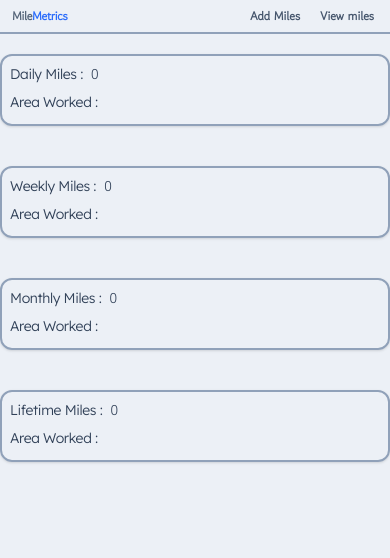
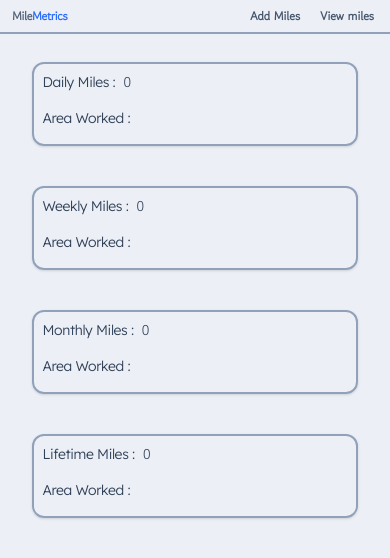
Before and after one commit to TFS405/mile-metrics, a React (Vite) app: page /view-miles in a window 390 px wide. Shown: the top 558 px of the page. Built offline with nearby package versions, Linux system fonts and the light colour scheme.

Commit message:
refactor: 💡 refine responsive layout for mileage display
is not yet finished

```diff
--- a/src/features/mileage/AddMiles.jsx
+++ b/src/features/mileage/AddMiles.jsx
@@ -25,7 +25,7 @@ export default function AddMilesForm() {
 		<Form
 			onSubmit={handleSubmit}
 			method="POST"
-			className="flex max-h-[min(80vh,800px)] min-h-fit flex-1 flex-col gap-4 rounded-xl border-2 border-slate-300/75 p-3 shadow-sm sm:w-full sm:gap-6"
+			className="flex max-h-[min(80vh,800px)] min-h-fit flex-1 flex-col gap-2 rounded-xl border-2 border-slate-300/75 p-3 shadow-sm sm:w-full sm:gap-6"
 		>
 			<section className="flex flex-1 flex-col justify-evenly">
 				<div className="flex flex-1 flex-col">
@@ -39,7 +39,7 @@ export default function AddMilesForm() {
 						id="form-date"
 						name="date"
 						type="date"
-						className="rounded-xl border-2 border-slate-200/80 bg-white p-1 placeholder-slate-500/0 sm:p-3"
+						className="mb-3 rounded-xl border-2 border-slate-200/80 bg-white p-1 placeholder-slate-500/0 sm:p-3"
 					/>
 				</div>
 
@@ -55,7 +55,7 @@ export default function AddMilesForm() {
 						name="initialMiles"
 						type="number"
 						placeholder="odometer beginning"
-						className="rounded-xl border-2 border-slate-200/80 bg-white p-1 sm:p-3"
+						className="mb-3 rounded-xl border-2 border-slate-200/80 bg-white p-1 sm:p-3"
 					/>
 				</div>
 
@@ -77,7 +77,7 @@ export default function AddMilesForm() {
 			</section>
 
 			<fieldset className="flex flex-1 flex-col justify-evenly text-xs">
-				<legend className="mb-2 border-b border-b-slate-400 pb-1.5 text-center text-xs font-semibold tracking-widest text-slate-500 sm:text-sm">
+				<legend className="mb-3 border-b border-b-slate-400 pb-1.5 text-center text-xs font-semibold tracking-widest text-slate-500 sm:text-sm">
 					Please select all areas involved
 				</legend>
 
--- a/src/features/mileage/MileageDisplay.tsx
+++ b/src/features/mileage/MileageDisplay.tsx
@@ -66,8 +66,8 @@ export default function MileageDisplay({ config }) {
 	const mode = selectedConfig[config];
 
 	return (
-		<section className="max-h-1/4 rounded-xl border-2 border-slate-400 p-2 text-sm tracking-tight text-slate-700 shadow-sm sm:m-10 sm:text-2xl">
-			<dl className="space-y-2">
+		<section className="rounded-xl border-2 border-slate-400 p-2 text-sm tracking-tight text-slate-700 shadow-sm sm:m-10 sm:text-2xl">
+			<dl className="flex max-h-full shrink-0 flex-col space-y-2">
 				<div className="flex gap-2">
 					<dt className="tracking font-display font-light">
 						{mode.timeFrame} Miles :{' '}
@@ -75,7 +75,7 @@ export default function MileageDisplay({ config }) {
 					<dd>{mode.totalMiles}</dd>
 				</div>
 
-				<div>
+				<div className="mt-2 min-h-0 overflow-y-auto">
 					<dt className="tracking font-display font-light">Area Worked :</dt>
 					<dd className="font-display flex text-sm font-light">
 						{<RenderAreaItems areas={mode.areas} />}
@@ -87,7 +87,7 @@ export default function MileageDisplay({ config }) {
 }
 function RenderAreaItems({ areas }) {
 	return (
-		<ul className="mt-1 columns-4 gap-6 tracking-tight">
+		<ul className="mt-2 grid grid-cols-2 gap-2 sm:grid-cols-4">
 			{areas?.map((item, index) => (
 				<li className="break-inside-avoid capitalize" key={index}>
 					{item}
--- a/src/pages/ViewMilesPage.jsx
+++ b/src/pages/ViewMilesPage.jsx
@@ -2,7 +2,7 @@ import MileageDisplay from '../features/mileage/MileageDisplay';
 
 export default function ViewMilesPage() {
 	return (
-		<main className="flex flex-1 flex-col gap-10">
+		<main className="flex min-h-screen max-w-14/16 flex-1 flex-col gap-10 p-2">
 			<MileageDisplay config="day" />
 			<MileageDisplay config="week" />
 
--- a/src/ui/AppLayout.jsx
+++ b/src/ui/AppLayout.jsx
@@ -3,7 +3,7 @@ import { Outlet } from 'react-router';
 
 export default function AppLayout() {
 	return (
-		<div className="h-screen overflow-hidden sm:flex">
+		<div className="h-screen sm:flex">
 			<Sidebar />
 
 			<main className="flex h-full justify-center align-middle">
```
